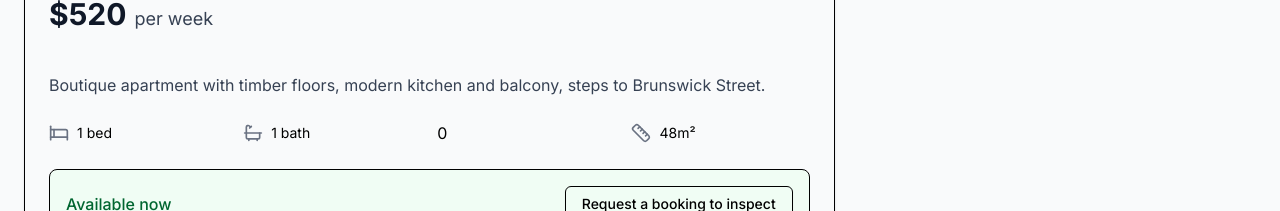
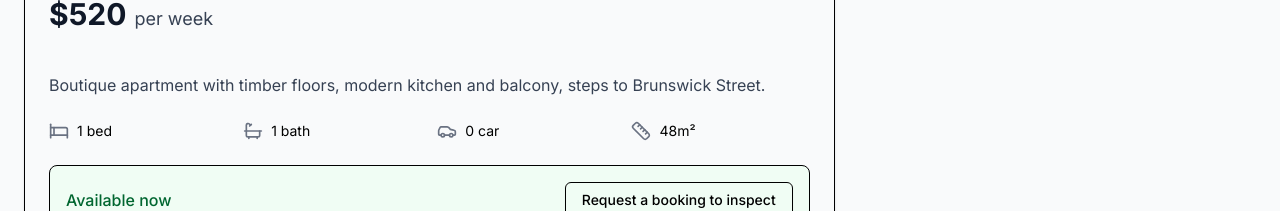
Before and after one commit to jxmstudio/touchwoodasset, a Next.js app: page /listings/chic-1br-apartment-fitzroy in a window 1280 px wide. Shown: the part 1140-1351 px from the top of the page. Built offline with nearby package versions, Linux system fonts and the light colour scheme; no server answers.

Commit message:
Fix listing detail page bed/bath/car display for 0 values
- Update ListingDetailClient to properly display 0 values for bedrooms, bathrooms, and car spaces
- Use typeof checks instead of truthy checks to handle edge cases
- Ensures all listing cards across the site display correctly

```diff
--- a/src/app/listings/[slug]/ListingDetailClient.tsx
+++ b/src/app/listings/[slug]/ListingDetailClient.tsx
@@ -163,7 +163,7 @@ export function ListingDetailClient({ listing }: ListingDetailClientProps) {
 
                   {/* Property Features */}
                   <div className="grid grid-cols-2 md:grid-cols-4 gap-4 mb-6">
-                    {listing.bedrooms && (
+                    {typeof listing.bedrooms === 'number' && (
                       <div className="flex items-center">
                         <Bed className="h-5 w-5 text-gray-500 mr-2" />
                         <span className="text-sm">
@@ -172,7 +172,7 @@ export function ListingDetailClient({ listing }: ListingDetailClientProps) {
                         </span>
                       </div>
                     )}
-                    {listing.bathrooms && (
+                    {typeof listing.bathrooms === 'number' && (
                       <div className="flex items-center">
                         <Bath className="h-5 w-5 text-gray-500 mr-2" />
                         <span className="text-sm">
@@ -181,7 +181,7 @@ export function ListingDetailClient({ listing }: ListingDetailClientProps) {
                         </span>
                       </div>
                     )}
-                    {listing.carSpaces && (
+                    {typeof listing.carSpaces === 'number' && (
                       <div className="flex items-center">
                         <Car className="h-5 w-5 text-gray-500 mr-2" />
                         <span className="text-sm">
```
